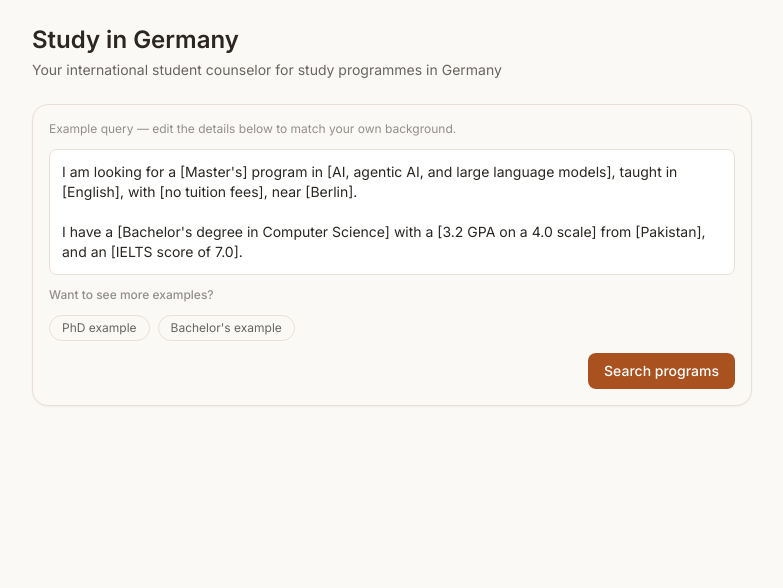
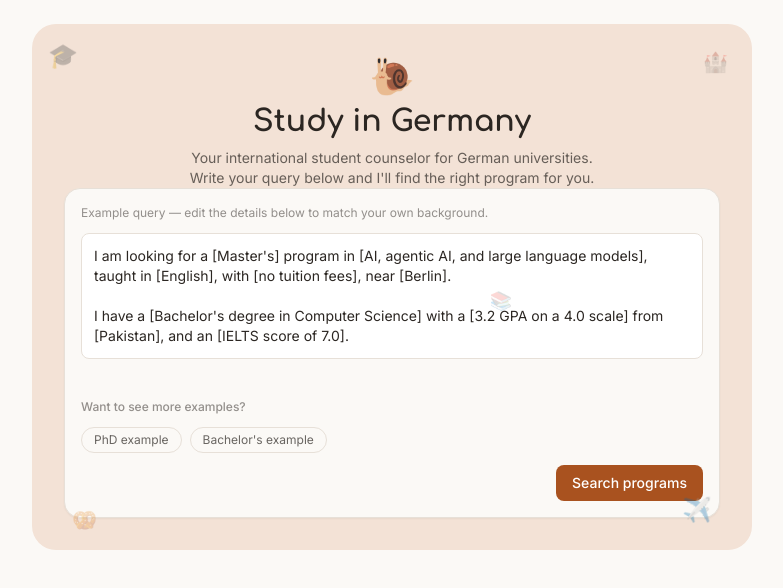
Before and after one commit to MuneebaNasir/StudyMatch, a React (Vite) app in the folder frontend/: page / in a window 1280 px wide. Shown: the top 588 px of the page, without its empty margins (248-1031 px from the left). Built offline with nearby package versions, Linux system fonts and the light colour scheme; no server answers.

Commit message:
feat: warm landing redesign with Comfortaa heading, decorative panel, and typing indicator

```diff
--- a/frontend/index.html
+++ b/frontend/index.html
@@ -6,7 +6,7 @@
     <link rel="preconnect" href="https://fonts.googleapis.com" />
     <link rel="preconnect" href="https://fonts.gstatic.com" crossorigin />
     <link
-      href="https://fonts.googleapis.com/css2?family=Inter:wght@400;500;600&display=swap"
+      href="https://fonts.googleapis.com/css2?family=Comfortaa:wght@500;700&family=Inter:wght@400;500;600&display=swap"
       rel="stylesheet"
     />
     <title>Study in Germany</title>
--- a/frontend/src/App.tsx
+++ b/frontend/src/App.tsx
@@ -165,8 +165,15 @@ export default function App() {
 
   return (
     <main className="mx-auto max-w-3xl space-y-6 p-6">
-      <Header />
-      <ChatQueryBox onSubmit={handleSubmit} isPending={querySearch.isPending} />
+      <div className="relative overflow-hidden rounded-3xl bg-accent-soft p-6 sm:p-8">
+        <span className="pointer-events-none absolute left-4 top-4 text-2xl opacity-30" aria-hidden="true">🎓</span>
+        <span className="pointer-events-none absolute right-6 top-6 text-xl opacity-25" aria-hidden="true">🏰</span>
+        <span className="pointer-events-none absolute bottom-4 left-10 text-xl opacity-25" aria-hidden="true">🥨</span>
+        <span className="pointer-events-none absolute bottom-6 right-10 text-2xl opacity-30" aria-hidden="true">✈️</span>
+        <span className="pointer-events-none absolute right-1/3 top-1/2 text-lg opacity-20" aria-hidden="true">📚</span>
+        <Header />
+        <ChatQueryBox onSubmit={handleSubmit} isPending={querySearch.isPending} />
+      </div>
 
       {querySearch.isError && (
         <ErrorBanner
--- a/frontend/src/components/ChatQueryBox.tsx
+++ b/frontend/src/components/ChatQueryBox.tsx
@@ -1,4 +1,4 @@
-import { type FormEvent, useState } from "react";
+import { type ChangeEvent, type FormEvent, useEffect, useRef, useState } from "react";
 
 const MASTERS_TEMPLATE = `I am looking for a [Master's] program in [AI, agentic AI, and large language models], taught in [English], with [no tuition fees], near [Berlin].
 
@@ -19,6 +19,21 @@ interface ChatQueryBoxProps {
 
 export function ChatQueryBox({ onSubmit, isPending }: ChatQueryBoxProps) {
   const [query, setQuery] = useState(MASTERS_TEMPLATE);
+  const [isTyping, setIsTyping] = useState(false);
+  const typingTimeoutRef = useRef<ReturnType<typeof setTimeout> | null>(null);
+
+  function handleChange(event: ChangeEvent<HTMLTextAreaElement>) {
+    setQuery(event.target.value);
+    setIsTyping(true);
+    if (typingTimeoutRef.current) clearTimeout(typingTimeoutRef.current);
+    typingTimeoutRef.current = setTimeout(() => setIsTyping(false), 1500);
+  }
+
+  useEffect(() => {
+    return () => {
+      if (typingTimeoutRef.current) clearTimeout(typingTimeoutRef.current);
+    };
+  }, []);
 
   function handleSubmit(event: FormEvent) {
     event.preventDefault();
@@ -35,10 +50,16 @@ export function ChatQueryBox({ onSubmit, isPending }: ChatQueryBoxProps) {
       <p className="text-xs text-ink/50">Example query — edit the details below to match your own background.</p>
       <textarea
         value={query}
-        onChange={(event) => setQuery(event.target.value)}
+        onChange={handleChange}
         rows={5}
         className="resize-none rounded-lg border border-line p-3 text-sm focus:outline-none focus:ring-2 focus:ring-accent"
       />
+      <p
+        className={`text-xs text-ink/40 transition-opacity duration-300 ${isTyping ? "opacity-100" : "opacity-0"}`}
+        aria-hidden="true"
+      >
+        🐌 typing...
+      </p>
       <p className="text-xs font-medium text-ink/50">Want to see more examples?</p>
       <div className="flex flex-wrap gap-2">
         <button
--- a/frontend/src/components/Header.tsx
+++ b/frontend/src/components/Header.tsx
@@ -1,10 +1,10 @@
 export function Header() {
   return (
-    <header>
-      <h1 className="text-2xl font-semibold text-ink">Study in Germany</h1>
-      <p className="mt-1 text-sm text-ink/70">
-        Your international student counselor for study programmes in Germany
-      </p>
+    <header className="text-center">
+      <span className="text-4xl" aria-hidden="true">🐌</span>
+      <h1 className="mt-2 font-heading text-3xl font-bold text-ink">Study in Germany</h1>
+      <p className="mt-2 text-sm text-ink/70">Your international student counselor for German universities.</p>
+      <p className="text-sm text-ink/70">Write your query below and I'll find the right program for you.</p>
     </header>
   );
 }
--- a/frontend/tailwind.config.ts
+++ b/frontend/tailwind.config.ts
@@ -15,6 +15,7 @@ export default {
       },
       fontFamily: {
         sans: ["Inter", "ui-sans-serif", "system-ui", "sans-serif"],
+        heading: ["Comfortaa", "ui-sans-serif", "system-ui", "sans-serif"],
       },
     },
   },
```
Also changed, not shown: 2 other files (tests, documents, lock files or other folders).
